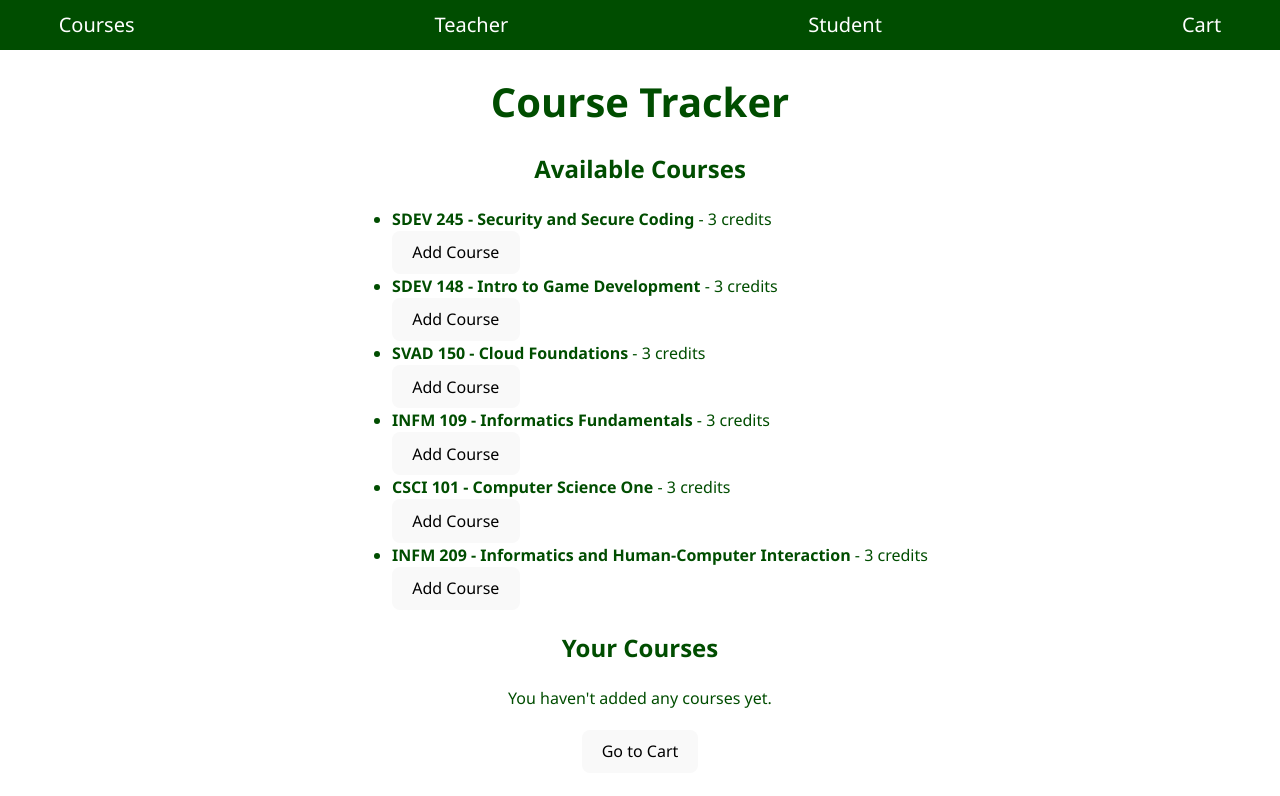
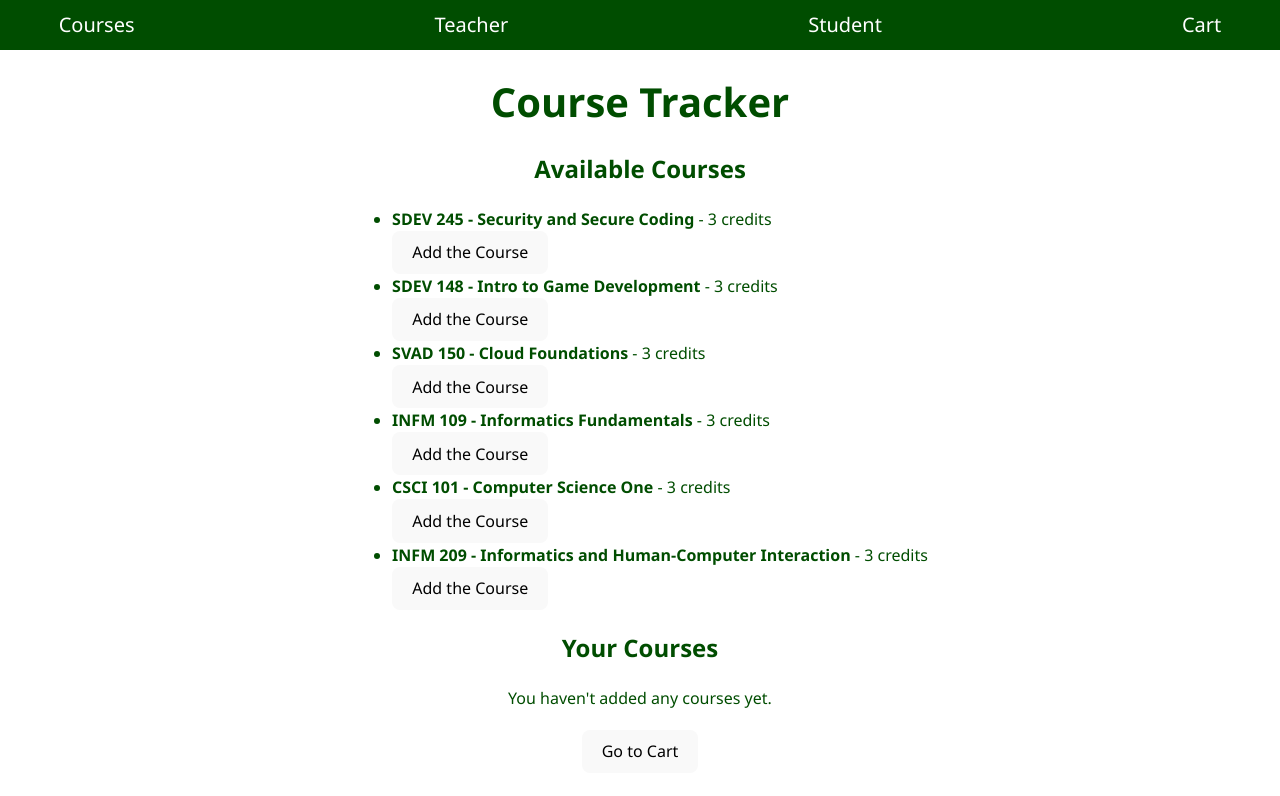
Before and after one commit to lhernandez66/SDEV_255_Final_Project_Group2, a React (Vite) app: page /#/student in a window 1280 px wide. Shown: the top 796 px of the page. Built offline with nearby package versions, Linux system fonts and the light colour scheme; the HTML template or start-up script is replaced by a standard one.

Commit message:
Test change to file StudentPage.jsx
Will be removed later.

```diff
--- a/src/pages/StudentPage.jsx
+++ b/src/pages/StudentPage.jsx
@@ -61,7 +61,7 @@ function StudentPage() {
           <li key={course.id}>
             <strong>{course.name}</strong> - {course.credits} credits
             <br />
-            <button onClick={() => addCourse(course)}>Add Course</button>
+            <button onClick={() => addCourse(course)}>Add the Course</button>
           </li>
         ))}
       </ul>
```
